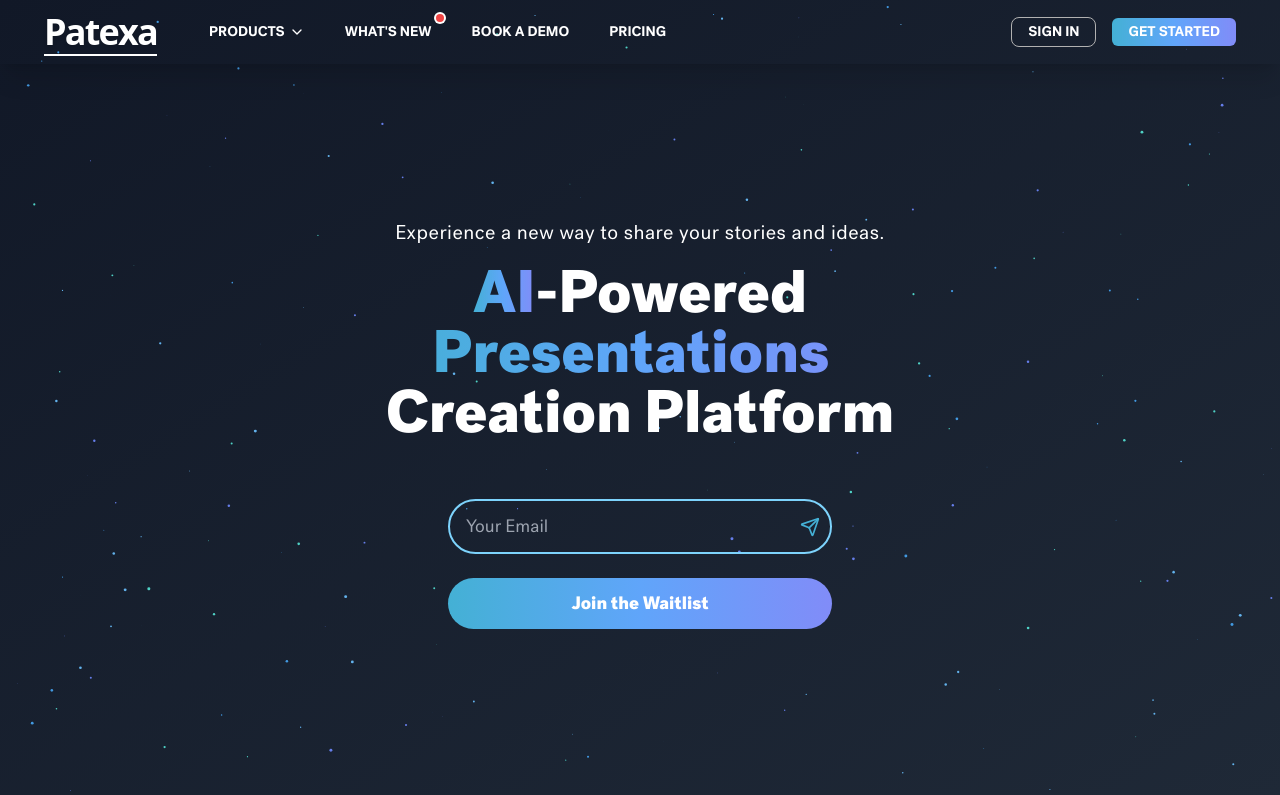
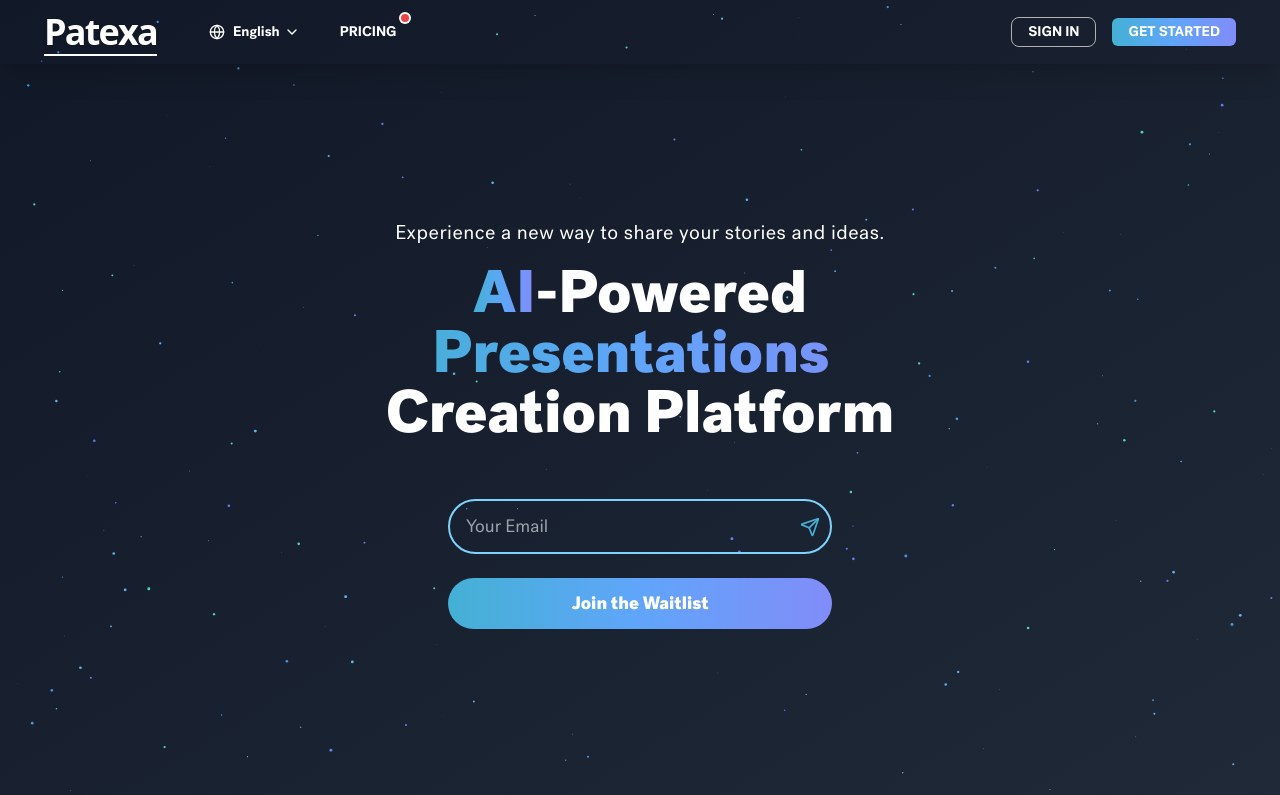
Before and after one commit to CZEJAY/demo, a Next.js app: page / in a window 1280 px wide. Shown: the top 795 px of the page. Built offline with nearby package versions, Linux system fonts and the light colour scheme.

Commit message:
Language

```diff
--- a/components/shared/Header.tsx
+++ b/components/shared/Header.tsx
@@ -1,16 +1,36 @@
 'use client'
 
-import { useState, useEffect } from 'react'
+import { useState, useEffect, createContext, useContext } from 'react'
 import { motion, AnimatePresence } from 'framer-motion'
 import Link from 'next/link'
-import { ChevronDown, X } from 'lucide-react'
+import { ChevronDown, X, Globe } from 'lucide-react'
 import { Logo } from './Logo'
 
+const languages = [
+  { code: 'en', name: 'English' },
+  { code: 'es', name: 'Español' },
+  { code: 'fr', name: 'Français' },
+  { code: 'de', name: 'Deutsch' },
+  { code: 'zh', name: '中文' },
+]
+
+const LanguageContext = createContext({
+  language: 'en',
+  setLanguage: (code: string) => {},
+})
+
+export function LanguageProvider({ children }: { children: React.ReactNode }) {
+  const [language, setLanguage] = useState('en')
+
+  return (
+    <LanguageContext.Provider value={{ language, setLanguage }}>
+      {children}
+    </LanguageContext.Provider>
+  )
+}
+
 const navItems = [
-  { label: 'PRODUCTS', hasDropdown: true },
-  { label: "WHAT'S NEW", hasNotification: true },
-  { label: 'BOOK A DEMO' },
-  { label: 'PRICING' },
+  { label: 'PRICING', hasNotification: true },
 ]
 
 export function Header() {
@@ -24,7 +44,7 @@ export function Header() {
   }, [])
 
   return (
-    <>
+    <LanguageProvider>
       <motion.header
         initial={{ y: -100 }}
         animate={{ y: 0 }}
@@ -39,6 +59,7 @@ export function Header() {
               <Logo isScrolled={isScrolled} />
               <nav className="hidden md:block ml-10">
                 <ul className="flex space-x-4">
+                  <LanguageDropdown />
                   {navItems.map((item, index) => (
                     <NavItem key={index} {...item} />
                   ))}
@@ -72,7 +93,51 @@ export function Header() {
           />
         )}
       </AnimatePresence>
-    </>
+    </LanguageProvider>
+  )
+}
+
+function LanguageDropdown() {
+  const [isOpen, setIsOpen] = useState(false)
+  const { language, setLanguage } = useContext(LanguageContext)
+
+  return (
+    <li className="relative">
+      <motion.div
+        className="flex items-center px-3 py-2 text-sm font-medium text-white hover:text-gray-300 transition-colors cursor-pointer"
+        onClick={() => setIsOpen(!isOpen)}
+        whileHover={{ y: -2 }}
+        transition={{ type: 'spring', stiffness: 300 }}
+      >
+        <Globe className="mr-2 h-4 w-4" />
+        {languages.find(lang => lang.code === language)?.name}
+        <ChevronDown className="ml-1 h-4 w-4" />
+      </motion.div>
+      <AnimatePresence>
+        {isOpen && (
+          <motion.ul
+            initial={{ opacity: 0, y: -10 }}
+            animate={{ opacity: 1, y: 0 }}
+            exit={{ opacity: 0, y: -10 }}
+            transition={{ duration: 0.2 }}
+            className="absolute left-0 mt-2 w-48 rounded-md shadow-lg bg-white ring-1 ring-black ring-opacity-5 divide-y divide-gray-100 focus:outline-none"
+          >
+            {languages.map((lang) => (
+              <li
+                key={lang.code}
+                className="text-gray-700 block px-4 py-2 text-sm hover:bg-gray-100 cursor-pointer"
+                onClick={() => {
+                  setLanguage(lang.code)
+                  setIsOpen(false)
+                }}
+              >
+                {lang.name}
+              </li>
+            ))}
+          </motion.ul>
+        )}
+      </AnimatePresence>
+    </li>
   )
 }
 
@@ -95,6 +160,8 @@ function NavItem({ label, hasDropdown, hasNotification }: { label: string; hasDr
 }
 
 function MobileNav({ isOpen, onClose }: { isOpen: boolean; onClose: () => void }) {
+  const { language, setLanguage } = useContext(LanguageContext)
+
   return (
     <motion.div
       initial={{ y: '100%' }}
@@ -112,11 +179,24 @@ function MobileNav({ isOpen, onClose }: { isOpen: boolean; onClose: () => void }
         </div>
         <nav className="flex-grow">
           <ul className="flex flex-col space-y-4 p-4">
+            <li className="text-white text-lg font-medium">
+              <select
+                value={language}
+                onChange={(e) => setLanguage(e.target.value)}
+                className="bg-transparent text-white border-white border rounded px-2 py-1"
+              >
+                {languages.map((lang) => (
+                  <option key={lang.code} value={lang.code}>
+                    {lang.name}
+                  </option>
+                ))}
+              </select>
+            </li>
             {navItems.map((item, index) => (
               <li key={index} className="text-white text-lg font-medium">
                 <Link href="#" className="flex items-center">
                   {item.label}
-                  {item.hasDropdown && <ChevronDown className="ml-2 h-5 w-5" />}
+                  {/* {item.hasDropdown && <ChevronDown className="ml-2 h-5 w-5" />} */}
                   {item.hasNotification && (
                     <span className="ml-2 h-2 w-2 rounded-full bg-red-500" />
                   )}
--- a/lib/data.tsx
+++ b/lib/data.tsx
@@ -168,7 +168,7 @@ export const teamWork = [
     label: "Shared Branded Templates",
     content:
       "Teams can create and store-branded templates for consistent messaging and design across all materials. This not only saves time but also helps maintain a cohesive brand identity in presentations, reports, and marketing content.",
-    src: "branded",
+    src: "share",
   },
 ];
 
```
Also changed, not shown: public/assets/share.png (added).
